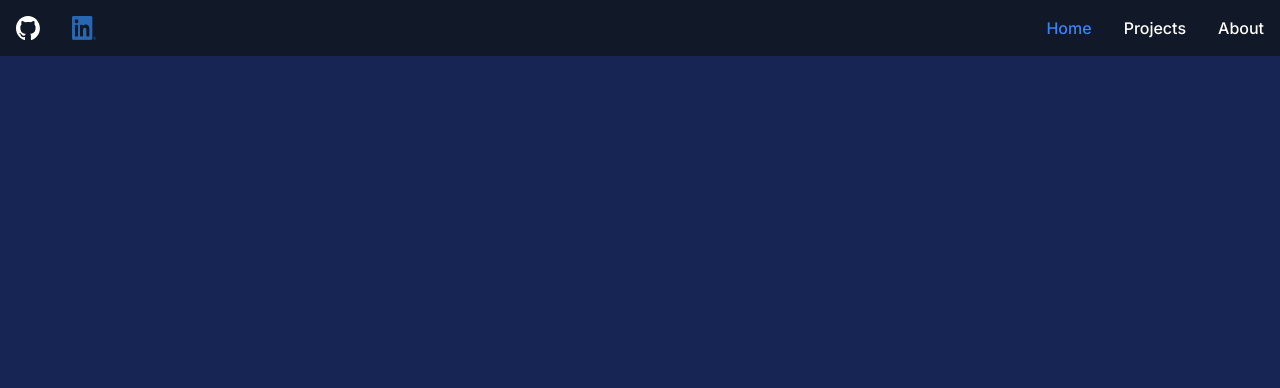
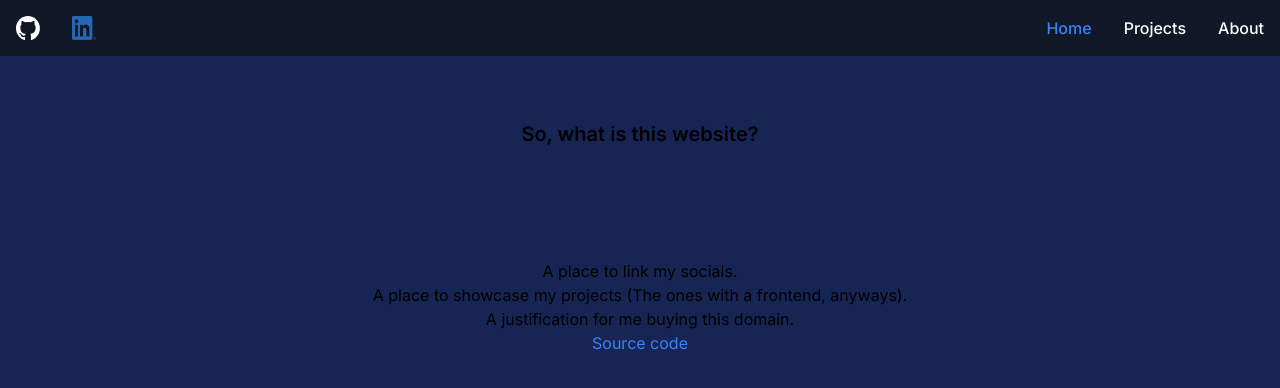
Before and after one commit to yuval59/yuvals-stuff, a Next.js app: page / in a window 1280 px wide. Shown: the top 388 px of the page. Built offline with nearby package versions, Linux system fonts and the light colour scheme.

Commit message:
Added front page

```diff
--- a/src/app/about/page.tsx
+++ b/src/app/about/page.tsx
@@ -2,10 +2,10 @@ import { ROUTES } from '@/constants'
 import { Navbar } from '../components'
 import { PictureCarousel } from './pictures'
 
-const header = <p className="text-center">About me</p>
+const header = <p className="text-center text-xl font-semibold">About me</p>
 
 const content = (
-  <p className="row-span-3">
+  <p className="row-span-3 text-lg">
     My name is Yuval Maron.
     <br />
     I am an enthusiastic Fullstack/Backend developer, experienced with many
--- a/src/app/page.tsx
+++ b/src/app/page.tsx
@@ -1,11 +1,31 @@
-import { ROUTES } from '@/constants'
+import { ROUTES, thisRepo } from '@/constants'
 import '@total-typescript/ts-reset'
 import { Navbar } from './components'
+
+const header = (
+  <p className="text-center text-xl font-semibold">So, what is this website?</p>
+)
+
+const content = (
+  <p className="row-span-3 p-8 m-8 text-center">
+    A place to link my socials. <br />
+    A place to showcase my projects (The ones with a frontend, anyways). <br />
+    A justification for me buying this domain. <br />
+    <a href={thisRepo} className="text-blue-500 hover:underline">
+      Source code
+    </a>
+  </p>
+)
 
 const HomePage = async () => {
   return (
     <div className="container-flex bg-blue-950 h-full min-h-screen overflow-hidden">
       <Navbar page={ROUTES.HOME} />
+
+      <div className="grid grid-rows-4 h-full p-8 m-8">
+        {header}
+        {content}
+      </div>
     </div>
   )
 }
--- a/src/constants.ts
+++ b/src/constants.ts
@@ -1,6 +1,7 @@
 //#region GitHub constants
 const GITHUB_API_BASE = 'https://api.github.com' as const
 export const owner = 'yuval59' as const
+export const thisRepo = 'https://github.com/yuval59/project-showcase' as const
 //#endregion
 
 //#region Projects
@@ -10,7 +11,7 @@ export const projectData = [
     host: 'https://react-vacations.vercel.app',
   },
   {
-    name: 'ts-brainf-k',
+    name: 'project-showcase',
     host: 'b',
   },
 ] as const
```
